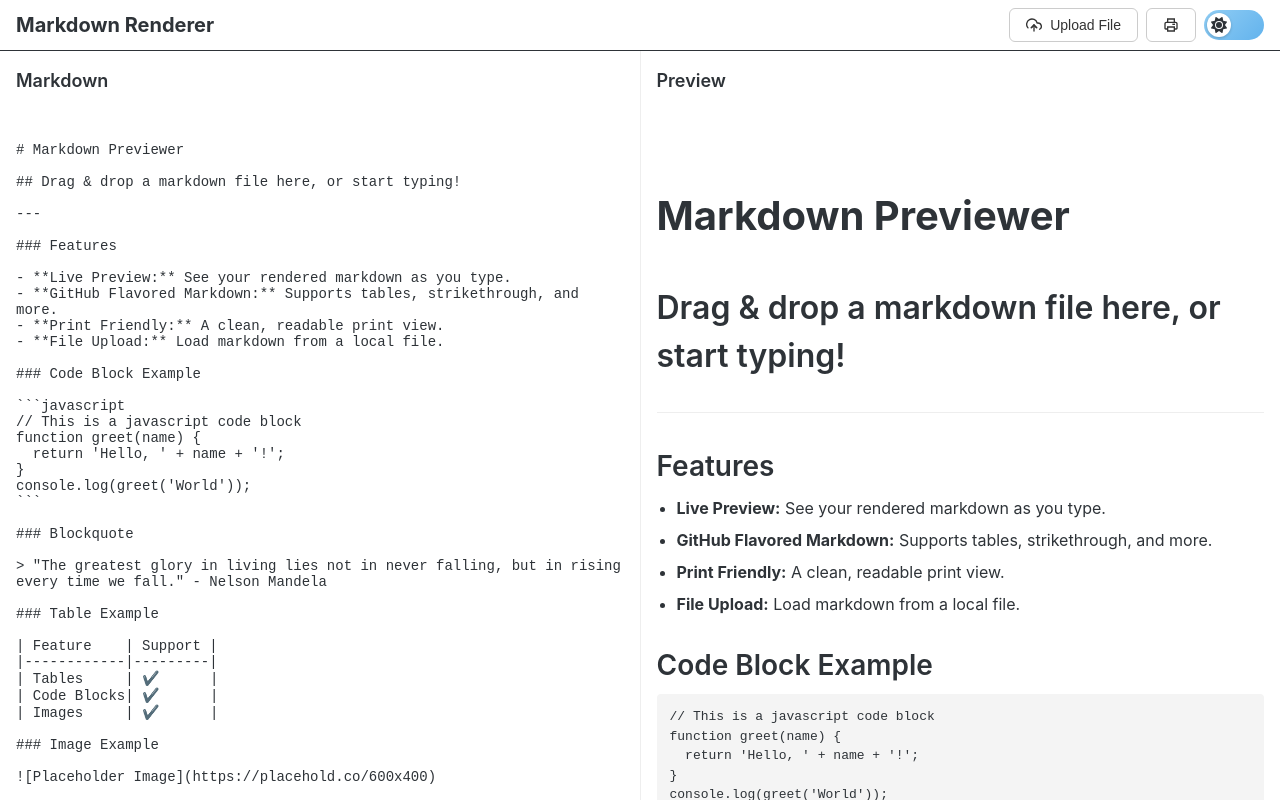
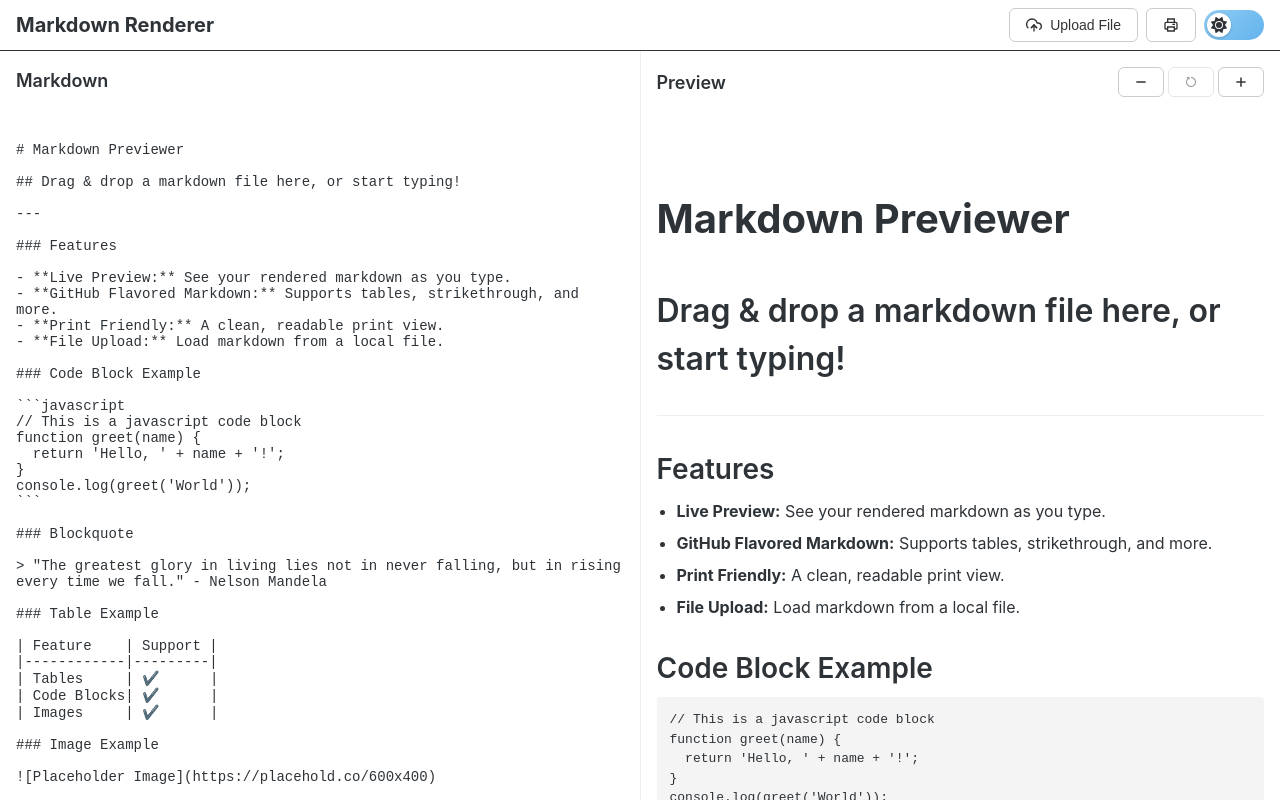
Before and after one commit to abhishekbarve0612/markdown-app, a Next.js app: page / in a window 1280 px wide. Built offline with nearby package versions, Linux system fonts and the light colour scheme.

Commit message:
Enhance Font Size Controls: Added functionality to adjust the font size in the markdown preview with increase, decrease, and reset options. Updated styles for font size controls and integrated responsive design elements in the layout.

```diff
--- a/app/page.module.css
+++ b/app/page.module.css
@@ -58,6 +58,9 @@ body {
   padding: 16px;
   border-bottom: 1px solid var(--border);
   flex-shrink: 0;
+  display: flex;
+  align-items: center;
+  justify-content: space-between;
 }
 
 .paneTitle {
@@ -125,6 +128,25 @@ body {
   color: var(--primary);
 }
 
+.resizeHandle {
+  width: 1px;
+  background-color: #eee;
+  transition: background-color 0.2s, width 0.2s;
+  position: relative;
+  z-index: 1;
+}
+
+.resizeHandle:hover {
+  width: 5px;
+  background-color: #ccc;
+  cursor: ew-resize;
+}
+
+.fontSizeControls {
+  display: flex;
+  gap: 4px;
+}
+
 /* Print Styles */
 @media print {
   html,
@@ -143,7 +165,8 @@ body {
   .editorPane,
   .dropzoneOverlay,
   .paneHeader,
-  .resizeHandle {
+  .resizeHandle,
+  .fontSizeControls {
     display: none;
   }
 
@@ -160,17 +183,3 @@ body {
     overflow: visible;
   }
 }
-
-.resizeHandle {
-  width: 1px;
-  background-color: #eee;
-  transition: background-color 0.2s, width 0.2s;
-  position: relative;
-  z-index: 1;
-}
-
-.resizeHandle:hover {
-  width: 5px;
-  background-color: #ccc;
-  cursor: ew-resize;
-}
--- a/app/page.tsx
+++ b/app/page.tsx
@@ -11,9 +11,12 @@ import Textarea from "@/components/textarea";
 import Preview from "@/components/markdown/Preview";
 import { ThemeToggle } from "@/components/dark-mode";
 import { Panel, PanelGroup, PanelResizeHandle } from "react-resizable-panels";
+import { FaMinus, FaPlus } from "react-icons/fa6";
+import { RiResetRightFill } from "react-icons/ri";
 
 export default function Home() {
   const [markdown, setMarkdown] = useState(defaultMarkdown);
+  const [previewFontSize, setPreviewFontSize] = useState(100);
 
   const onDrop = useCallback((acceptedFiles: File[]) => {
     const file = acceptedFiles[0];
@@ -37,6 +40,18 @@ export default function Home() {
       "text/markdown": [".md", ".markdown"],
     },
   });
+
+  const increaseFontSize = () => {
+    setPreviewFontSize((prev) => Math.min(prev + 10, 200));
+  };
+
+  const decreaseFontSize = () => {
+    setPreviewFontSize((prev) => Math.max(prev - 10, 50));
+  };
+
+  const resetFontSize = () => {
+    setPreviewFontSize(100);
+  };
 
   return (
     <div className={styles.container}>
@@ -100,8 +115,34 @@ export default function Home() {
           <Panel className={`${styles.previewPane}`}>
             <div className={`${styles.paneHeader}`}>
               <h2 className={styles.paneTitle}>Preview</h2>
+              <div className={styles.fontSizeControls}>
+                <Button
+                  className={`${styles.button} ${styles.buttonIconOnly}`}
+                  onClick={decreaseFontSize}
+                  disabled={previewFontSize <= 50}
+                >
+                  <FaMinus style={{ width: "12px", height: "12px" }} />
+                  <span className="sr-only">Decrease font size</span>
+                </Button>
+                <Button
+                  className={`${styles.button} ${styles.buttonIconOnly}`}
+                  onClick={resetFontSize}
+                  disabled={previewFontSize === 100}
+                >
+                  <RiResetRightFill style={{ width: "12px", height: "12px" }} />
+                  <span className="sr-only">Reset font size</span>
+                </Button>
+                <Button
+                  className={`${styles.button} ${styles.buttonIconOnly}`}
+                  onClick={increaseFontSize}
+                  disabled={previewFontSize >= 200}
+                >
+                  <FaPlus style={{ width: "12px", height: "12px" }} />
+                  <span className="sr-only">Increase font size</span>
+                </Button>
+              </div>
             </div>
-            <Preview markdown={markdown} />
+            <Preview markdown={markdown} fontSize={previewFontSize} />
           </Panel>
         </PanelGroup>
       </main>
--- a/components/button/button.module.css
+++ b/components/button/button.module.css
@@ -23,3 +23,8 @@
   height: 36px;
   padding: 0;
 }
+
+.button:disabled {
+  opacity: 0.5;
+  cursor: not-allowed;
+}
--- a/components/markdown/Preview.tsx
+++ b/components/markdown/Preview.tsx
@@ -4,11 +4,15 @@ import styles from "./preview.module.css";
 
 interface PreviewProps {
   markdown: string;
+  fontSize: number;
 }
 
-const Preview = ({ markdown }: PreviewProps) => {
+const Preview = ({ markdown, fontSize }: PreviewProps) => {
   return (
-    <div className={styles.markdownPreview}>
+    <div
+      className={styles.markdownPreview}
+      style={{ fontSize: `${fontSize}%` } as React.CSSProperties}
+    >
       <article>
         <ReactMarkdown remarkPlugins={[remarkGfm]}>{markdown}</ReactMarkdown>
       </article>
```
